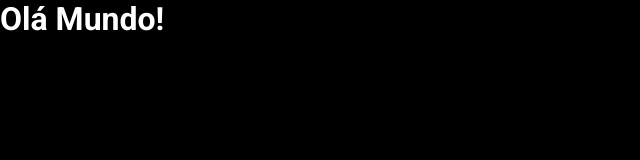
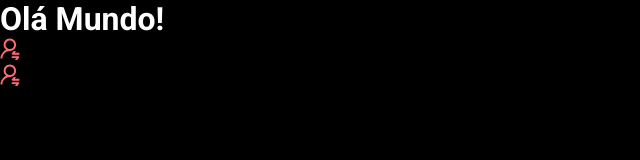
Before and after one commit to DanilodRamos/Portifolio, a React (Vite) app in the folder frontend/: page / in a window 1280 px wide. Shown: the top 160 px of the page, without its empty margins (0-640 px from the left). Built offline with nearby package versions, Linux system fonts and the light colour scheme.

Commit message:
Primeiro componente

```diff
--- a/frontend/src/App.tsx
+++ b/frontend/src/App.tsx
@@ -1,6 +1,13 @@
+import NotificationButton from "./components/NotificationButton"
+
 function App() {
   return(
+    <>
     <h1>Olá Mundo!</h1>
+    <NotificationButton ></NotificationButton >
+    <NotificationButton ></NotificationButton >
+
+    </>
   )
 }
 
--- /dev/null
+++ b/frontend/src/components/NotificationButton/index.tsx
@@ -0,0 +1,11 @@
+import icon from '../../assets/img/notification-icon.svg'
+
+function NotificationButton() {
+    return (
+        <div className="dsmeta-red-btn">
+            <img src= {icon} alt="Notificar" />
+
+        </div>
+    )
+}
+export default NotificationButton
--- /dev/null
+++ b/frontend/src/components/NotificationButton/styles.css
@@ -0,0 +1,15 @@
+.dsmeta-red-btn {
+    height: 45px;
+    width: 45px;
+    background: rgba(255, 107, 114, 0.1);
+    border: 1px solid #ff6b72;
+    border-radius: 10px;
+    display: flex;
+    align-items: center;
+    justify-content: center;
+    cursor: pointer;
+  }
+
+  .dsmeta-red-btn img {
+      width: 19px;
+  }
```
Also changed, not shown: frontend/src/assets/img/notification-icon.svg (added).
